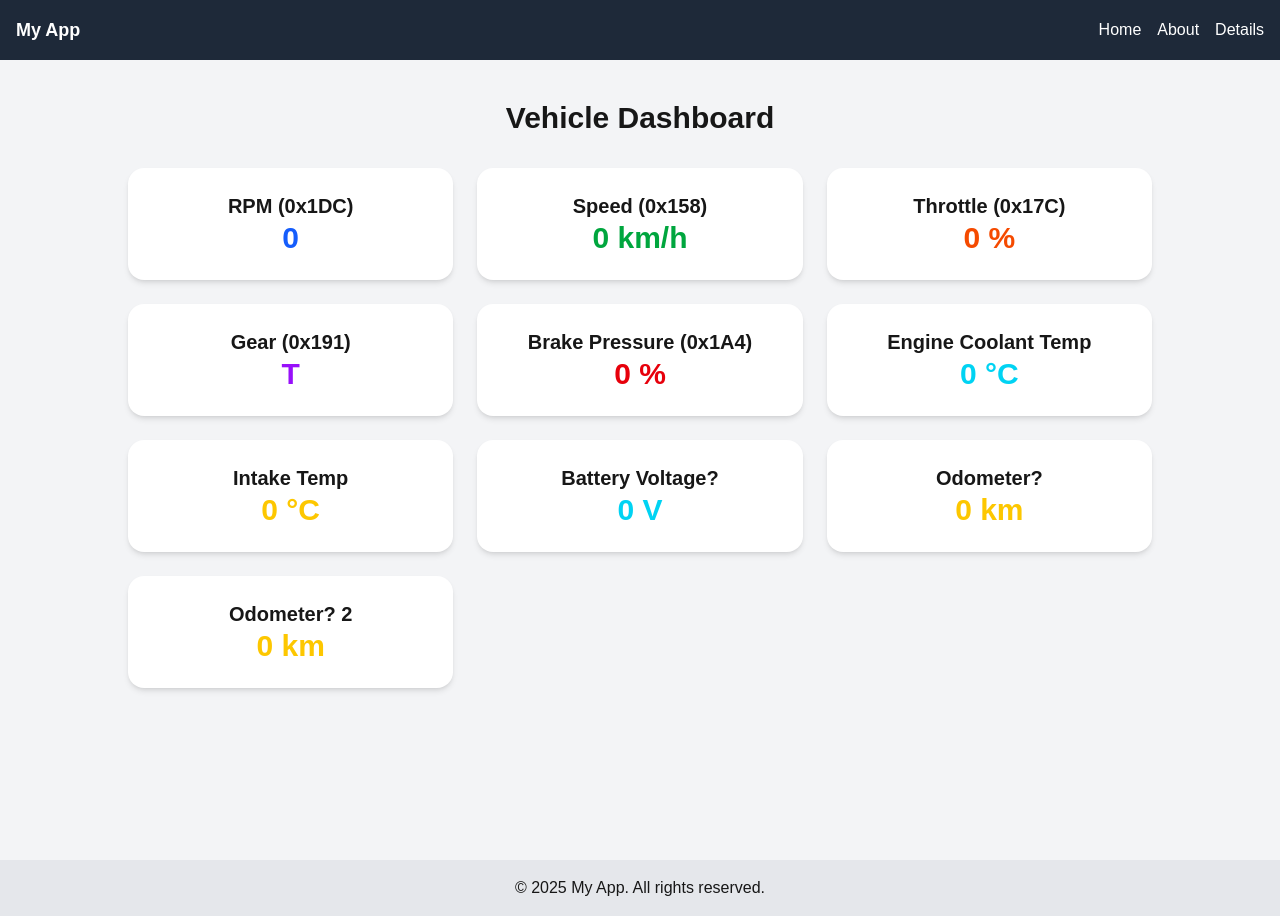
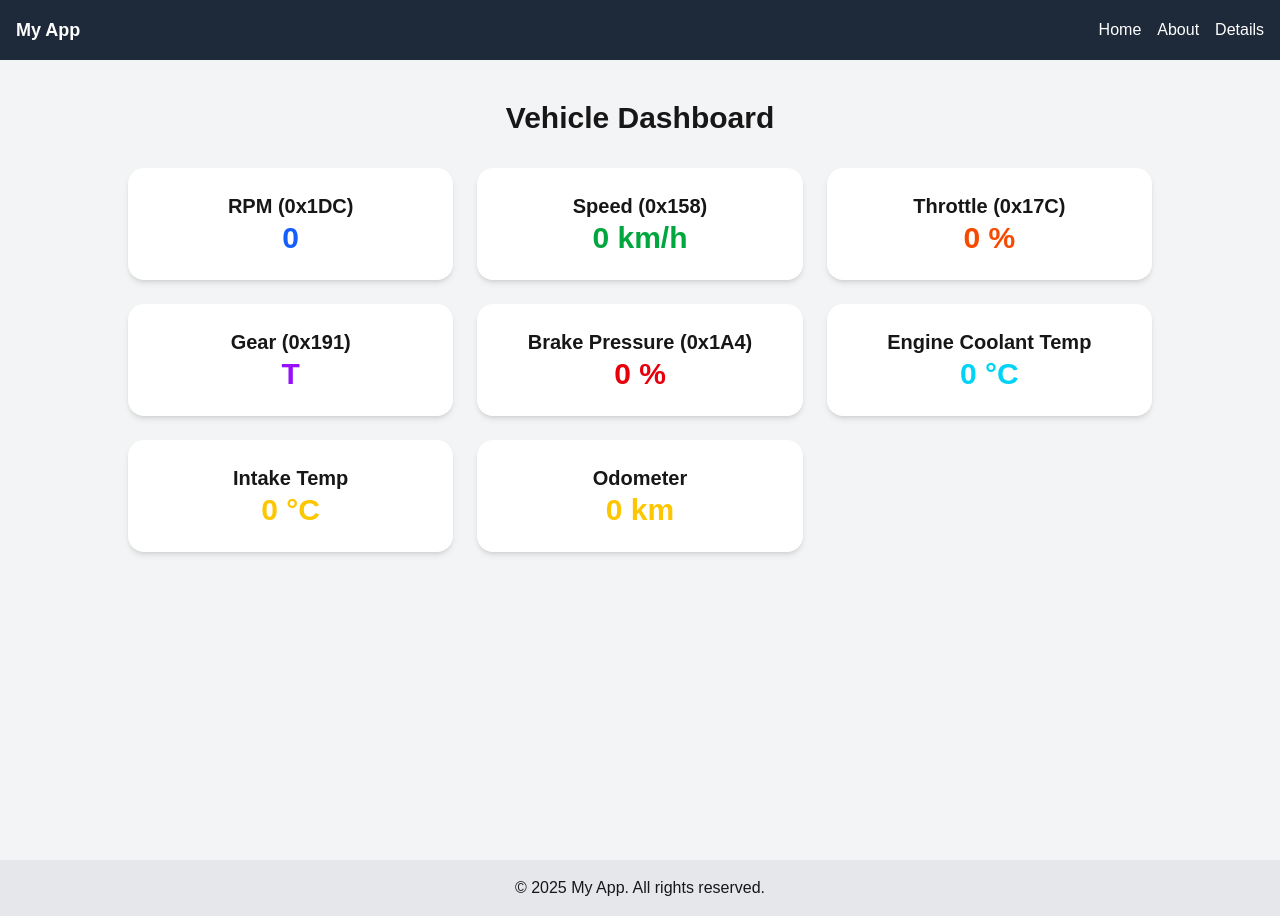
Before and after one commit to pemujakentang/RISET_CANBUS_WEBAPP, a Next.js app: page /dashboard in a window 1280 px wide. Built offline with nearby package versions, Linux system fonts and the light colour scheme; what mqtt would draw is missing.

Commit message:
Update page.tsx

```diff
--- a/app/dashboard/page.tsx
+++ b/app/dashboard/page.tsx
@@ -74,9 +74,7 @@ export default function Dashboard() {
                 <ParameterCard name="Engine Coolant Temp" value={data.engineCoolantTemp} unit="°C" color="text-cyan-400" link="/dashboard/engine-coolant-temp" />
                 <ParameterCard name="Intake Temp" value={data.airIntakeTemp} unit="°C" color="text-yellow-400" link="/dashboard/air-intake-temp" />
 
-                <ParameterCard name="Battery Voltage?" value={data.maybeVoltage} unit="V" color="text-cyan-400" link="/dashboard/battery-voltage" />
-                <ParameterCard name="Odometer?" value={data.maybeOdo} unit="km" color="text-yellow-400" link="/dashboard/odometer" />
-                <ParameterCard name="Odometer? 2" value={data.maybeOdo1} unit="km" color="text-yellow-400" link="/dashboard/odometer-2" />
+                <ParameterCard name="Odometer" value={data.maybeOdo} unit="km" color="text-yellow-400" link="/dashboard/odometer" />
             </div>
         </div>
     );
```
